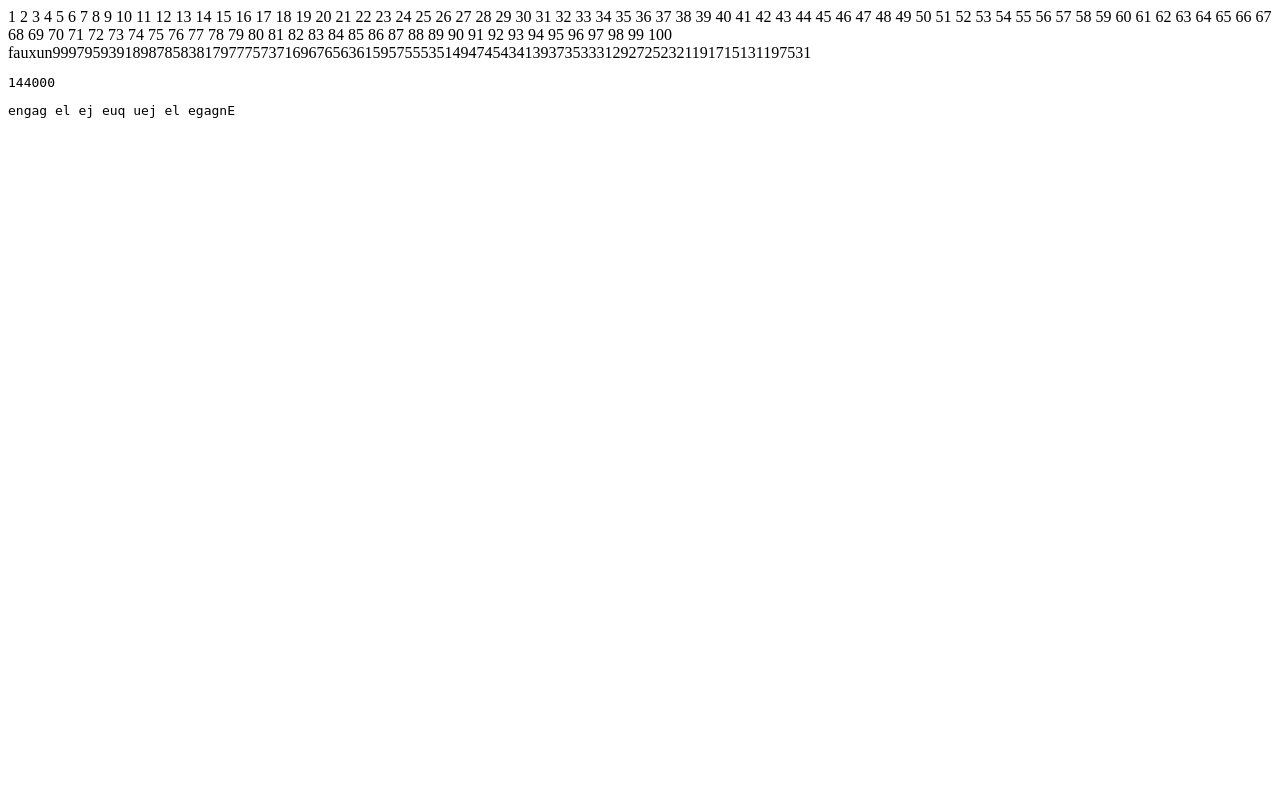
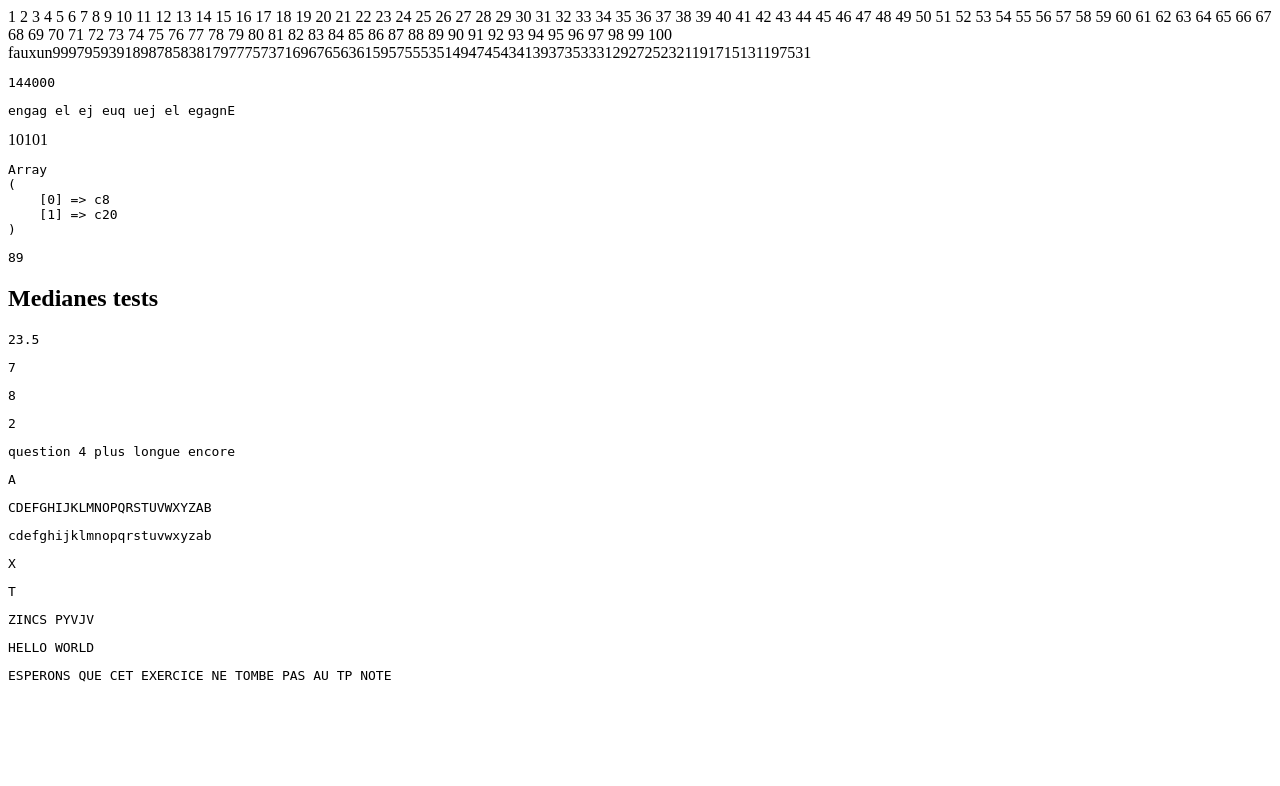
Before and after one commit to Antoine07/dev1, a PHP site: page /exercices.php in a window 1280 px wide. Shown: the top 786 px of the page. Run offline with PHP 8.4, Linux system fonts and the light colour scheme.

Commit message:
correction exercices lundi mardi

```diff
--- a/part1/exercices.php
+++ b/part1/exercices.php
@@ -68,3 +68,256 @@ function inverse_str($string)
 echo '<pre>';
 print_r(inverse_str('Engage le jeu que je le gagne'));
 echo '</pre>';
+
+
+
+// exercice 5
+function gen_num_alea($length,$interval){
+	$result = 0;
+	for ($i=0; $i <$length ; $i++) {
+		if ($i == $length-1) {
+			$result += pow(10,$i)*mt_rand(1,$interval);
+		}else{
+			$result += pow(10,$i)*mt_rand(0,$interval);
+		}
+	}
+	echo $result;
+}
+gen_num_alea(5,1);
+
+
+
+// exercice 6
+
+$cartes = ['c1', 'c2', 'c3', 'c4', 'c5', 'c6', 'c7', 'c8', 'c9', 'c10', 'c11', 'c12', 'c13', 'c14', 'c15','c16', 'c17', 'c18', 'c19', 'c20'];
+
+function tirage_alea ($array, $num) {
+
+	$result = [];
+	$index_array = array_rand($array, $num);
+	/*
+	for ($i=0; $i < count($index_array); $i++) {
+		$index = $index_array[$i];
+		$result[] = $array[$index];
+	}*/
+
+	if($num == 1)
+	{
+		return $array[$index_array];
+	}
+
+	foreach($index_array as $o)
+	{
+		$result[] = $array[$o];
+	}
+
+	return $result;
+}
+
+echo '<pre>';
+print_r(tirage_alea($cartes, 2));
+echo '</pre>';
+
+// Exercice 11
+
+function is_in_array($elem, array $list)
+{
+	foreach($list as $e)
+	{
+		if($elem == $e) return true;
+	}
+
+	return false;
+}
+
+
+function find_max_elem(array $list, Closure $comp)
+{
+	$max = 0 ;
+	foreach($list as $e)
+	{
+		if($comp($e, $max)) $max = $e;
+	}
+
+	return  $max;
+}
+
+$list = [1,5,89,2,0,10,6];
+
+echo '<pre>';
+print_r(find_max_elem($list, function($a, $b) {return ($a > $b); }));
+echo '</pre>';
+
+function mediane(array $list){
+
+	sort($list);
+
+	$len = count($list);
+
+	if( $len%2 == 0) {
+		$p = $len/2;
+
+		return ($list[$p-1] + $list[$p]) / 2 ;
+	}
+
+	$p  = ($len - 1 )/ 2;
+
+	return $list[$p];
+
+}
+echo "<h2>Medianes tests</h2>" ;
+echo '<pre>';
+print_r(mediane([1,2,45,89]));
+echo '</pre>';
+
+echo '<pre>';
+print_r(mediane([1,45,8,9,10,3,5,6]));
+echo '</pre>';
+
+echo '<pre>';
+print_r(mediane([45,8,9,10,3,5,6]));
+echo '</pre>';
+
+
+function nb_question_lg(array $questions, int $max)
+{
+
+	$cpt = 0 ;
+	foreach($questions as $q )
+	{
+		if(strlen($q) >= $max) $cpt++;
+	}
+
+	return $cpt;
+}
+$listQ = ['question 1', 'question 2 plus longue', 'question 3', 'question 4 plus longue encore'];
+echo '<pre>';
+print_r(nb_question_lg($listQ, 11));
+echo '</pre>';
+
+echo '<pre>';
+print_r(find_max_elem($listQ, function($a, $b) { return (strlen($a) > strlen($b)) ;}));
+echo '</pre>';
+
+// Exercice cesear PHP 12
+
+function char_rot(int $n, string $c)
+{
+	$code = ord($c);
+
+	if($code > 96 && $code < 123)
+	{
+		$num = ( ($code - 97  + $n) % 26 ) + 97 ; // translation à 0 puis redécallage à 97 pour se positionner sur les majuscules
+
+	}
+
+	if($code > 64 && $code < 91){
+		$num = ( ($code - 65  + $n) % 26 ) + 65 ;
+	}
+
+	return chr($num);
+}
+
+
+echo '<pre>';
+print_r(char_rot(1, 'Z'));
+echo '</pre>';
+
+function cesear(int $num, string $message) : string{
+
+	$len = strlen($message);
+	$code = '';
+
+	for ($i=0; $i <$len ; $i++) {
+		$code .=  char_rot($num, $message[$i]);
+	}
+
+	return $code;
+
+}
+
+echo '<pre>';
+print_r(cesear(2,'ABCDEFGHIJKLMNOPQRSTUVWXYZ'));
+echo '</pre>';
+
+echo '<pre>';
+print_r(cesear(2, strtolower('ABCDEFGHIJKLMNOPQRSTUVWXYZ')));
+echo '</pre>';
+
+
+// Vingere uniquement sur les lettres majuscules
+
+function char_vigen_encode($a, $b)
+{
+	return char_rot(ord($b) - 65, $a);
+}
+
+function char_vigen_decode($a, $b)
+{
+
+	$num = 26 - (ord($b) - 65) ; // reculer
+
+	return char_rot($num, $a);
+}
+
+echo '<pre>';
+print_r(char_vigen_encode('T', 'E'));
+echo '</pre>';
+
+echo '<pre>';
+print_r(char_vigen_decode('X', 'E'));
+echo '</pre>';
+
+function vigen_decode(string $str, string $key)
+{
+	$len = strlen($str);
+	$lenKey = strlen($key);
+
+	$code = '';
+	$j = 0 ;
+	for ($i=0; $i < $len ; $i++) {
+
+		if($str[$i] == ' ') {
+			$code .= ' '; continue;
+		}
+
+		$code .= char_vigen_decode($str[$i], $key[$j % $lenKey]);
+
+		$j++;
+	}
+
+	return $code;
+}
+
+function vigen_encode(string $str, string $key)
+{
+	$len = strlen($str);
+	$lenKey = strlen($key);
+
+	$code = '';
+	$j = 0 ;
+	for ($i=0; $i < $len ; $i++) {
+
+		if($str[$i] == ' ') {
+			$code .= ' '; continue;
+		}
+
+		$code .= char_vigen_encode($str[$i], $key[$j % $lenKey]);
+
+		$j++;
+	}
+
+	return $code;
+}
+
+echo '<pre>';
+print_r(vigen_encode("HELLO WORLD", "SECRETKEY"));
+echo '</pre>';
+
+echo '<pre>';
+print_r(vigen_decode("ZINCS PYVJV", "SECRETKEY"));
+echo '</pre>';
+
+echo '<pre>';
+print_r(vigen_decode("WWRVVHXW OMI EVX XHIPUMEV RX DSKTI RRW TE XN FSVV", "SECRETKEY"));
+echo '</pre>';
```
